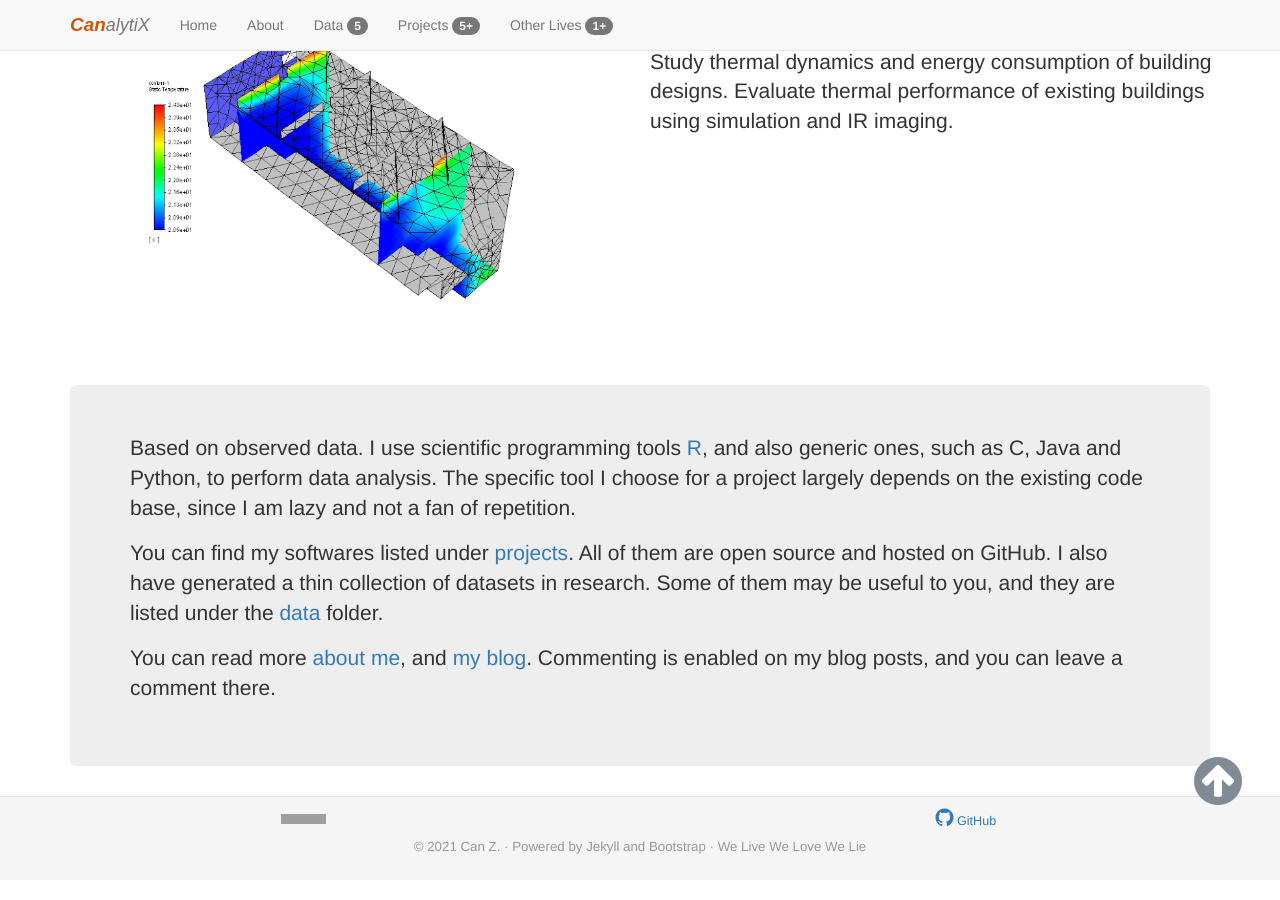
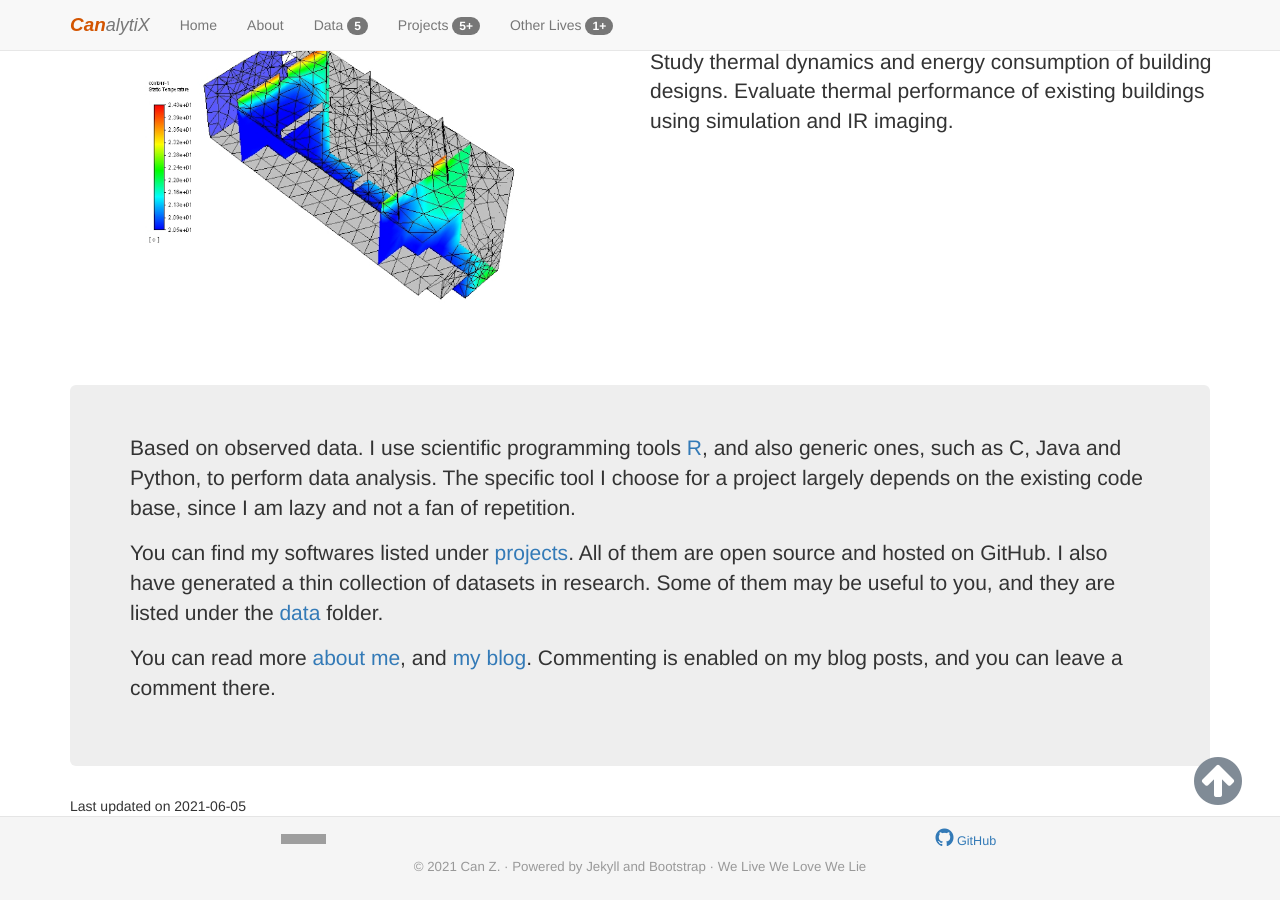
Before and after one commit to HVoltBb/HVoltBb.github.io, a Jekyll site: the page built from index.html, in a window 1280 px wide and 900 px high, scrolled down 1482 px. Built offline with Jekyll 4.4.1, drawn with Linux system fonts in a browser that asks for light colours; comment, search, counter and statistics services are not loaded; grey boxes are pictures that could not be loaded.

Commit message:
Update index.html

```diff
--- a/index.html
+++ b/index.html
@@ -83,3 +83,4 @@ description: Advanced tools, data and blog posts on the analysis of natural and
 <p>You can find my softwares listed under <a href="/projects">projects</a>. All of them are open source and hosted on GitHub. I also have generated a thin collection of datasets in research. Some of them may be useful to you, and they are listed under the <a href="/data" >data</a> folder.</p>
 <p>You can read more <a href="/about">about me</a>, and <a href="/random">my blog</a>. Commenting is enabled on my blog posts, and you can leave a comment there.</p>
 </div>
+<span>Last updated on {{site.time | date: "%Y-%m-%d"}}</span>
```
